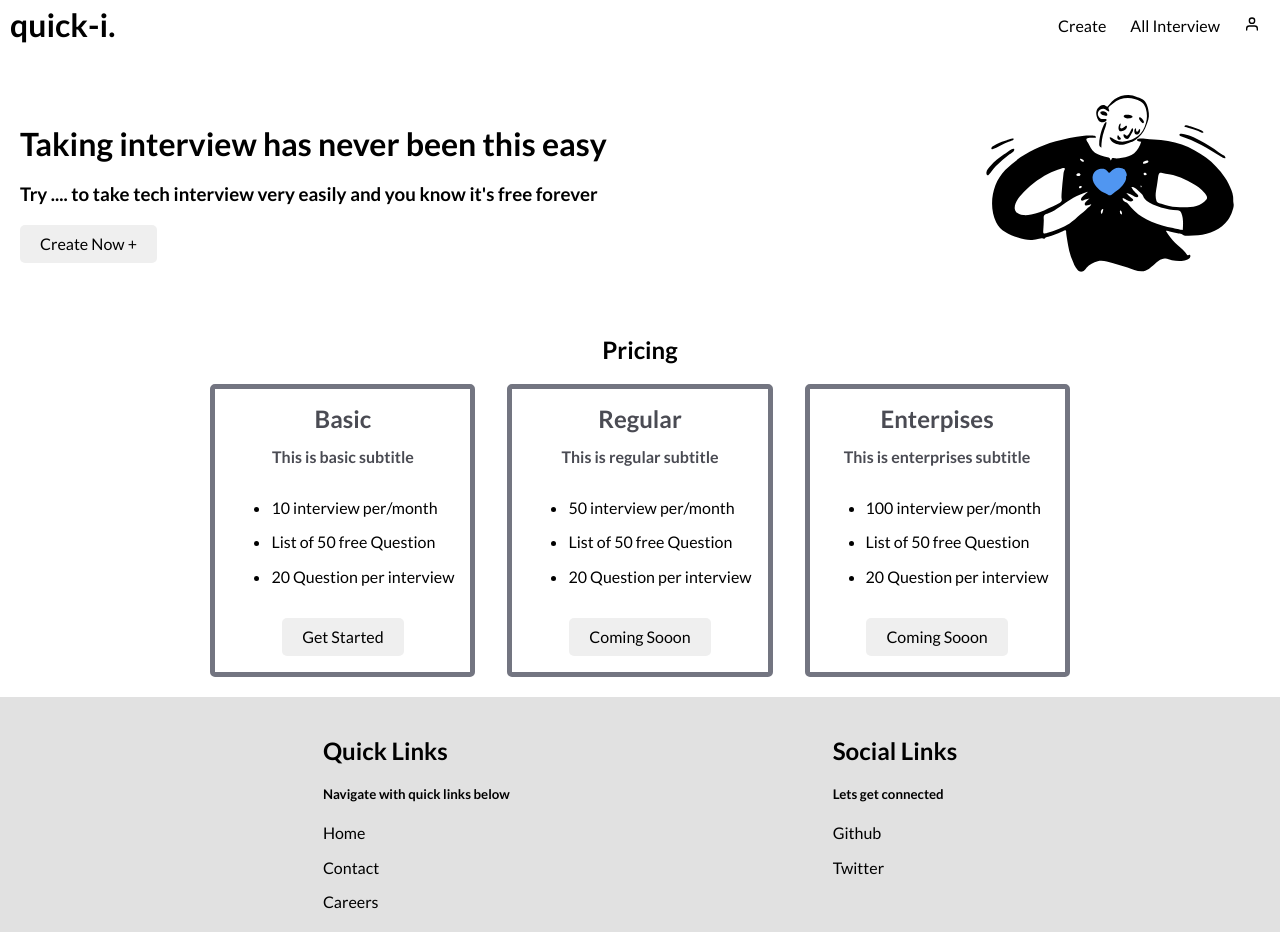
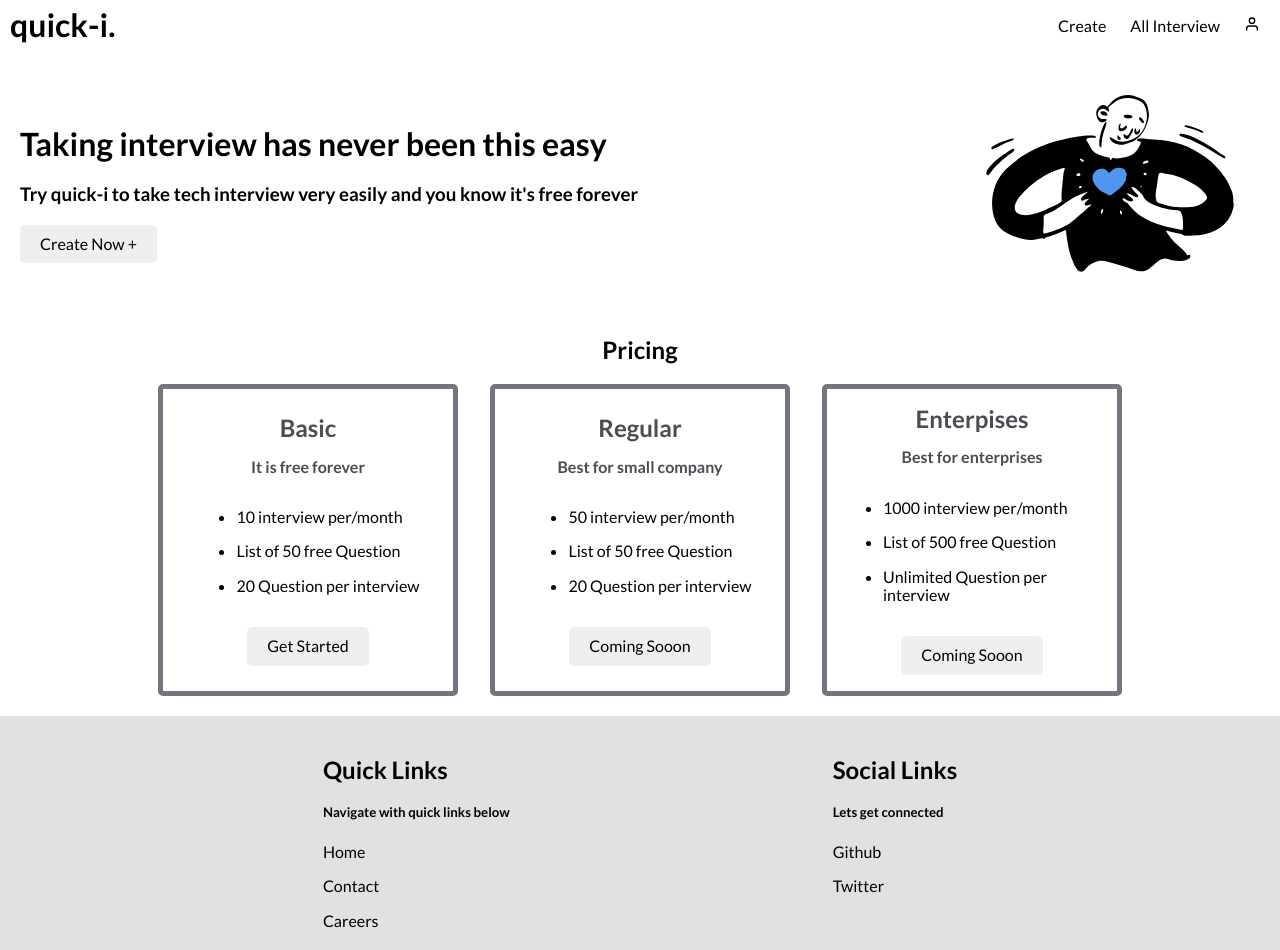
Before and after one commit to FarhanMobashir/hackneog-frontend, a React (Create React App) app: page / in a window 1280 px wide. Built offline with nearby package versions, Linux system fonts and the light colour scheme.

Commit message:
fix:some minor fix

```diff
--- a/src/components/EmptyState.js
+++ b/src/components/EmptyState.js
@@ -10,8 +10,12 @@ const MainContainer = styled.div`
   align-items: center;
   flex-direction: column;
 `;
-const Heading = styled.h1``;
-const Subheading = styled.h3``;
+const Heading = styled.h1`
+  text-align: center;
+`;
+const Subheading = styled.h3`
+  text-align: center;
+`;
 const Image = styled.img`
   width: 300px;
 `;
--- a/src/components/PriceCard.js
+++ b/src/components/PriceCard.js
@@ -11,6 +11,7 @@ const PriceCardContainer = styled.div`
   justify-content: center;
   align-items: center;
   padding: 1rem;
+  width: 300px;
 `;
 const PriceCardTitle = styled.h2`
   color: ${neutral[500]};
--- a/src/constants/PricingPlan.js
+++ b/src/constants/PricingPlan.js
@@ -1,7 +1,7 @@
 export const PricingPlan = [
   {
     title: "Basic",
-    subtitle: "This is basic subtitle",
+    subtitle: "It is free forever",
     features: [
       "10 interview per/month",
       "List of 50 free Question",
@@ -10,7 +10,7 @@ export const PricingPlan = [
   },
   {
     title: "Regular",
-    subtitle: "This is regular subtitle",
+    subtitle: "Best for small company",
     features: [
       "50 interview per/month",
       "List of 50 free Question",
@@ -19,11 +19,11 @@ export const PricingPlan = [
   },
   {
     title: "Enterpises",
-    subtitle: "This is enterprises subtitle",
+    subtitle: "Best for enterprises",
     features: [
-      "100 interview per/month",
-      "List of 50 free Question",
-      "20 Question per interview",
+      "1000 interview per/month",
+      "List of 500 free Question",
+      "Unlimited Question per interview",
     ],
   },
 ];
--- a/src/pages/AllInterviews.js
+++ b/src/pages/AllInterviews.js
@@ -1,8 +1,10 @@
 import { useNavigate } from "react-router-dom";
 import styled from "styled-components";
+import { EmptyState } from "../components/EmptyState";
 import { InterviewCard } from "../components/InterviewCard";
 import { useApi } from "../contexts/ApiContext";
 import { useData } from "../contexts/DataContext";
+import emptyImage from "../assets/emptyImage.svg";
 
 const MainContainer = styled.div`
   display: flex;
@@ -26,7 +28,8 @@ export const AllInterview = () => {
   return (
     <MainContainer>
       <Heading>All Interviews</Heading>
-      {globalState.interviews.map((item, idx) => {
+      {globalState.interviews.length > 0 &&
+        globalState.interviews.map((item, idx) => {
           return (
             <InterviewCard
               key={idx}
@@ -37,6 +40,15 @@ export const AllInterview = () => {
             />
           );
         })}
+      {globalState.interviews.length === 0 && (
+        <EmptyState
+          title="You havent created any interview yet"
+          description="Create interview very quick in simple steps"
+          buttonText="Create Now"
+          imageUrl={emptyImage}
+          onButtonClick={() => navigate("/create")}
+        />
+      )}
     </MainContainer>
   );
 };
--- a/src/pages/CreateInterview.js
+++ b/src/pages/CreateInterview.js
@@ -25,13 +25,8 @@ const ButtonContainer = styled.div`
 const questionDataInitial = [
   {
     id: nanoid(),
-    question: "What is your name?",
-    answer: "My name is what i will say during the interview",
-  },
-  {
-    id: nanoid(),
-    question: "Where are you from?",
-    answer: "I currently live in my house",
+    question: "Dummy Question ?",
+    answer: "Dummy Answer",
   },
 ];
 
@@ -51,6 +46,8 @@ export const CreateInterview = () => {
   const [createInterview, { loading: creatingInterview, data: interViewData }] =
     usecreateInterview();
 
+  const [disabled, setIsDisabled] = useState(false);
+
   const addQuestionHandler = () => {
     setShowAddQuestionForm(true);
     if (question !== "") {
@@ -67,9 +64,13 @@ export const CreateInterview = () => {
   };
   useEffect(() => {
     if (!creatingInterview && interViewData) {
+      setIsDisabled(false);
       navigate(`/interviews/${interViewData.data._id}`);
     }
-  }, [interViewData]);
+    if (creatingInterview) {
+      setIsDisabled(true);
+    }
+  }, [interViewData, creatingInterview]);
 
   const createInterviewHandler = () => {
     if (interviewName !== "") {
@@ -121,7 +122,9 @@ export const CreateInterview = () => {
           )}
         </ButtonContainer>
       </CreateInterviewContainer>
-      <BasicButton onClick={() => createInterviewHandler()}>Create</BasicButton>
+      <BasicButton disabled={disabled} onClick={() => createInterviewHandler()}>
+        Create
+      </BasicButton>
     </MainContainer>
   );
 };
--- a/src/pages/LandingPage.js
+++ b/src/pages/LandingPage.js
@@ -10,7 +10,7 @@ export const LandingPage = () => {
     <div>
       <HeroSection
         title="Taking interview has never been this easy"
-        subtitle="Try .... to take tech interview very easily and you know it's free forever"
+        subtitle="Try quick-i to take tech interview very easily and you know it's free forever"
         imageUrl={heroImage}
         buttonText="Create Now +"
         buttonOnClick={() => navigate("/create")}
```
Lines whose indentation alone changed are shown as unchanged.
